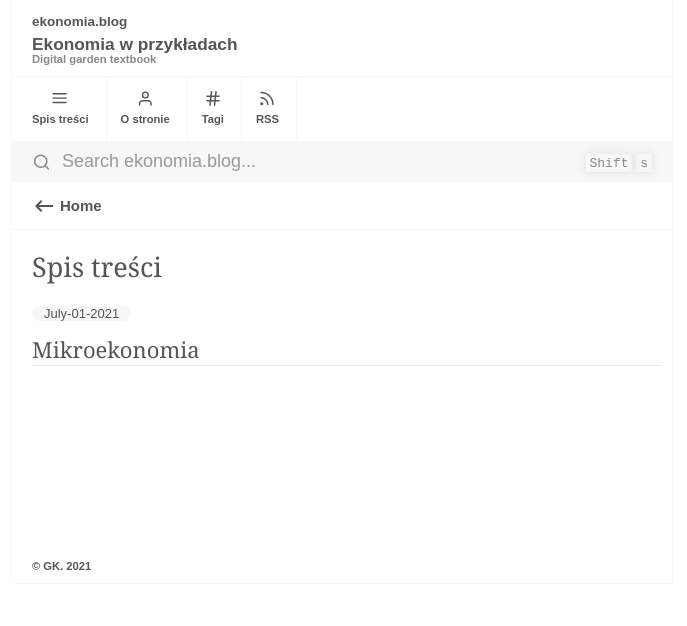
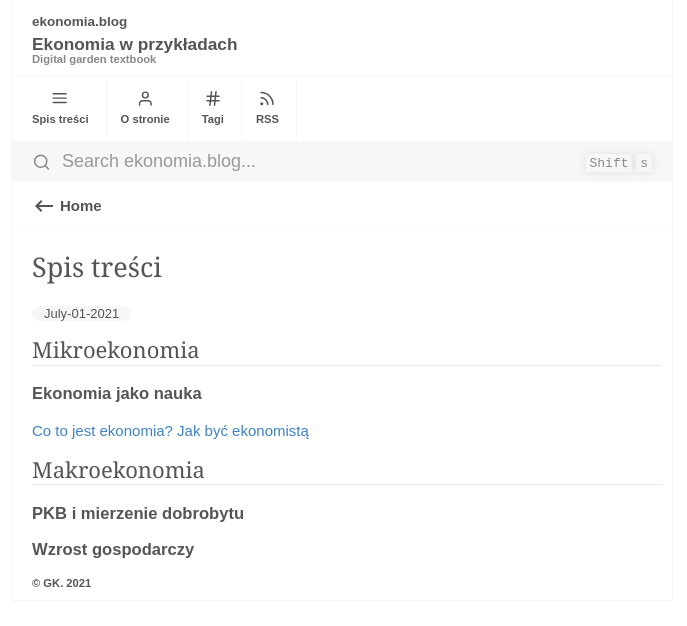
Before and after one commit to gkwiatk/ekonomia-2, a Jekyll site: the page built from _posts/2021-07-01-spis.md, in a window 1280 px wide. Shown: the top 626 px of the page, without its empty margins (298-985 px from the left). Built offline with Jekyll 4.4.1, drawn with Linux system fonts in a browser that asks for light colours.

Commit message:
Update content

```diff
--- a/_includes/Header.html
+++ b/_includes/Header.html
@@ -165,7 +165,7 @@
 
 
 
-      <a class="menu-item" href="/spis">
+      <a class="menu-item" href="/posts/spis">
         <svg class="menu-item-icon" xmlns="http://www.w3.org/2000/svg" width="18" height="19" viewBox="0 0 25 25" fill="none" stroke="#000000" stroke-width="2" stroke-linecap="round" stroke-linejoin="round"><line x1="3" y1="12" x2="21" y2="12"></line><line x1="3" y1="6" x2="21" y2="6"></line><line x1="3" y1="18" x2="21" y2="18"></line></svg>
         <p class="menu-item-text">Spis treści</p>
       </a>
--- a/_posts/2021-07-01-spis.md
+++ b/_posts/2021-07-01-spis.md
@@ -4,3 +4,12 @@ slug: spis
 ---
 
 ## Mikroekonomia
+### Ekonomia jako nauka
+[[Co to jest ekonomia?]]
+[[Jak być ekonomistą]]
+
+
+## Makroekonomia
+### PKB i mierzenie dobrobytu
+
+### Wzrost gospodarczy
```
Also changed, not shown: _posts/2021-06-01-dlaczego.md (added, +12 -0 lines), _posts/2021-06-02-mikro-makro.md (added, +15 -0 lines), _posts/2021-06-03-co-moze.md (added, +8 -0 lines), _posts/2021-06-30-Ekonomia jako nauka.md (deleted, +0 -6 lines), _posts/2021-06-30-Jak byc ekonomista.md (+0 -2 lines), _posts/2021-06-30-Wprowadzenie.md (+0 -1 lines), 1 other file.
